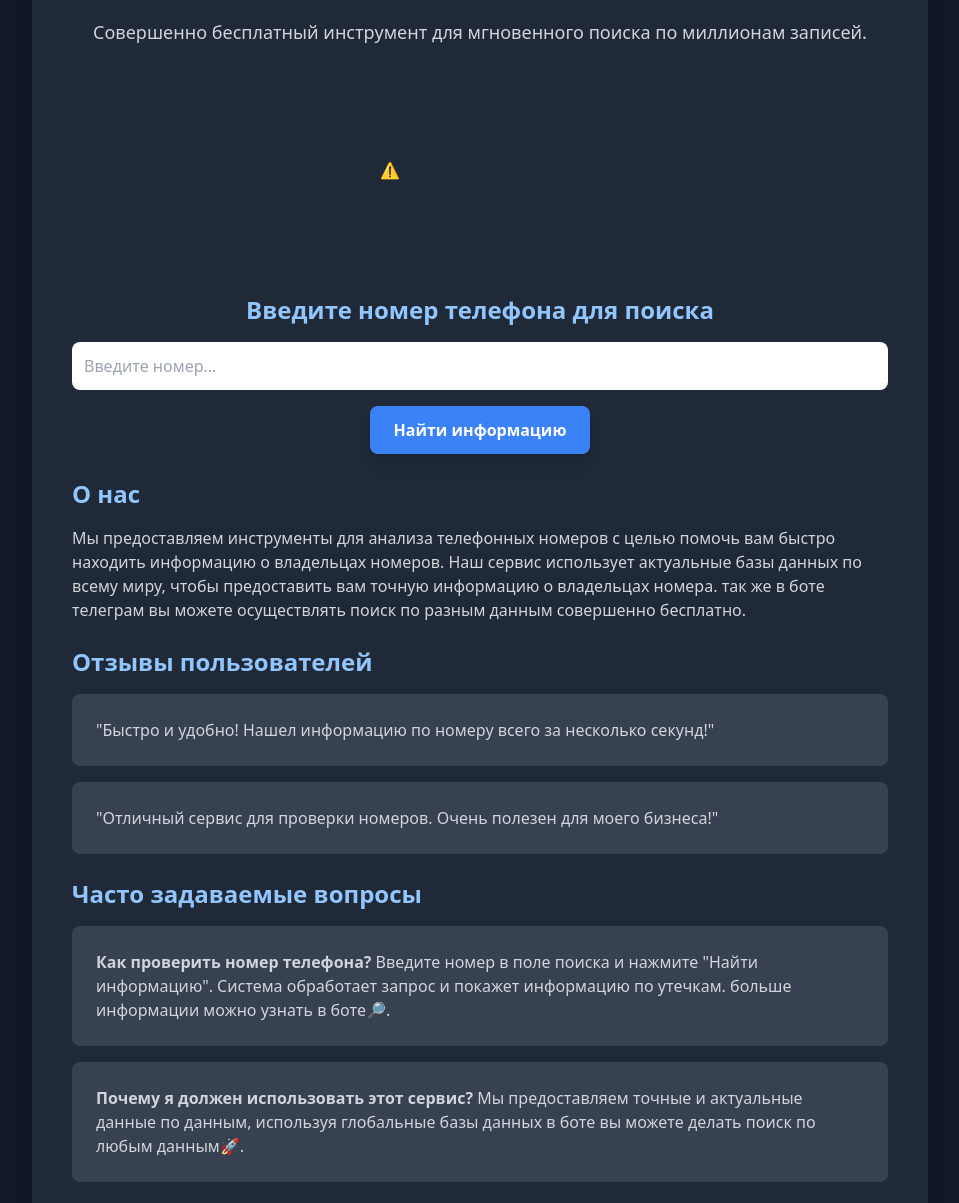
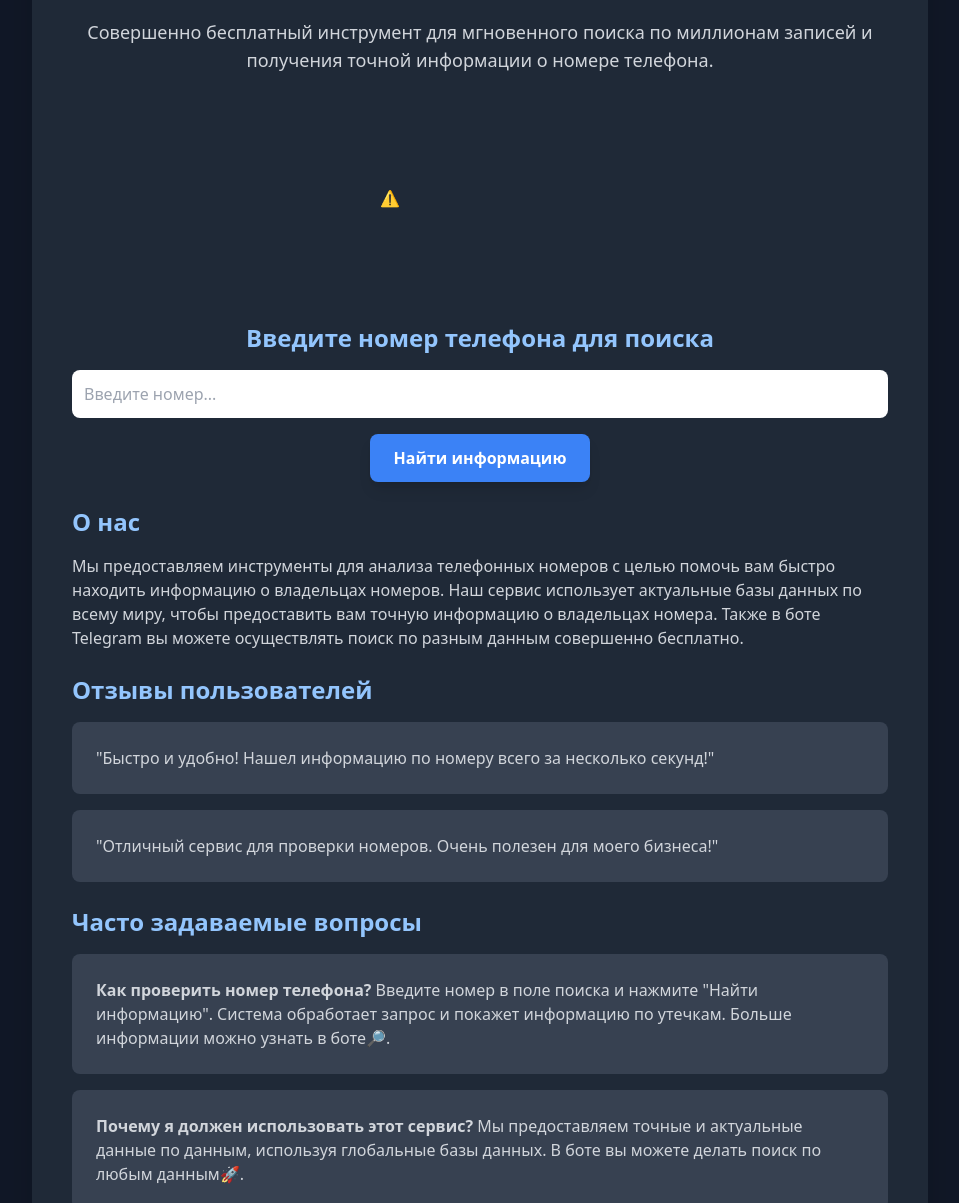
Before and after one commit to vektorosint/vektorosint.github.io, a plain HTML site: page index.html in a window 1280 px wide. Shown: the part 86-1289 px from the top of the page, without its empty margins (160-1119 px from the left). Drawn offline with nearby package versions, Linux system fonts and the light colour scheme; no server answers.

Commit message:
Update index.html

```diff
--- a/index.html
+++ b/index.html
@@ -4,8 +4,8 @@
     <meta charset="UTF-8">
     <meta name="viewport" content="width=device-width, initial-scale=1.0">
 
-    <meta name="description" content="Проверка номера телефона онлайн, информация о владельце номера, определение оператора и страны. Быстрый анализ номеров, инструмент OSINT для поиска по номеру телефона.">
-    <meta name="keywords" content="проверить номер телефона, глаз бога, анализ номера, OSINT, проверка номера, телефонный анализ, информация о владельце номера, номер телефона, операторы, страны, бесплатный поиск">
+    <meta name="description" content="Проверка номера телефона онлайн, информация о владельце номера, определение оператора и страны. Быстрый анализ номеров, инструмент OSINT для поиска по номеру телефона. Проверка номеров для бизнеса и личного использования.">
+    <meta name="keywords" content="проверить номер телефона, глаз бога, анализ номера, OSINT, проверка номера, телефонный анализ, информация о владельце номера, номер телефона, операторы, страны, бесплатный поиск, проверка по номеру">
     <meta name="author" content="Vektor OSINT">
     <meta property="og:title" content="OSINT Бот Telegram - Проверка номера телефона">
     <meta property="og:description" content="Быстрая и точная проверка номера телефона, анализ страны и оператора. Онлайн сервис для проверки телефонных номеров. Бесплатно.">
@@ -31,7 +31,8 @@
     {
       "@context": "https://schema.org",
       "@type": "FAQPage",
-      "mainEntity": [{
+      "mainEntity": [
+        {
           "@type": "Question",
           "name": "Как проверить номер телефона?",
           "acceptedAnswer": {
@@ -46,11 +47,12 @@
             "@type": "Answer",
             "text": "Наш сервис предоставляет точную и быструю информацию о номере телефона. Мы используем базы данных мировых операторов и стран для обеспечения точности."
           }
-      }]
+        }
+      ]
     }
     </script>
 
-    <title>OSINT Бот Telegram</title>
+    <title>OSINT Бот Telegram - Проверка номера телефона</title>
     <script src="https://cdn.tailwindcss.com"></script>
     <script defer src="https://unpkg.com/@lottiefiles/lottie-player@latest/dist/lottie-player.js"></script>
     <script>
@@ -86,7 +88,6 @@
             },
 
         };
-
 
         function searchNumber() {
             const number = document.getElementById('phone-number').value.replace(/\D/g, '');
@@ -137,7 +138,7 @@
     <div class="min-h-screen flex items-center justify-center px-4">
         <div class="max-w-4xl w-full bg-gray-800 p-10 rounded-2xl shadow-2xl">
             <h1 class="text-4xl font-bold text-center mb-6 text-blue-400">ВЕКТОР OSINT</h1>
-            <p class="text-lg text-center text-gray-300 mb-6">Совершенно бесплатный инструмент для мгновенного поиска по миллионам записей.</p>
+            <p class="text-lg text-center text-gray-300 mb-6">Совершенно бесплатный инструмент для мгновенного поиска по миллионам записей и получения точной информации о номере телефона.</p>
 
             <div class="flex justify-center my-6">
                 <lottie-player src="https://assets10.lottiefiles.com/packages/lf20_jtbfg2nb.json" background="transparent" speed="1" style="width: 200px; height: 200px;" loop autoplay></lottie-player>
@@ -158,7 +159,7 @@
             <!-- О нас -->
             <section class="mt-6">
                 <h2 class="text-2xl font-semibold text-blue-300 mb-4">О нас</h2>
-                <p class="text-gray-300">Мы предоставляем инструменты для анализа телефонных номеров с целью помочь вам быстро находить информацию о владельцах номеров. Наш сервис использует актуальные базы данных по всему миру, чтобы предоставить вам точную информацию о владельцах номера. так же в боте телеграм вы можете осуществлять поиск по разным данным совершенно бесплатно.</p>
+                <p class="text-gray-300">Мы предоставляем инструменты для анализа телефонных номеров с целью помочь вам быстро находить информацию о владельцах номеров. Наш сервис использует актуальные базы данных по всему миру, чтобы предоставить вам точную информацию о владельцах номера. Также в боте Telegram вы можете осуществлять поиск по разным данным совершенно бесплатно.</p>
             </section>
 
             <!-- Отзывы -->
@@ -175,10 +176,10 @@
             <section class="mt-6">
                 <h2 class="text-2xl font-semibold text-blue-300 mb-4">Часто задаваемые вопросы</h2>
                 <div class="bg-gray-700 p-6 rounded-lg mb-4">
-                    <p class="text-gray-300"><strong>Как проверить номер телефона?</strong> Введите номер в поле поиска и нажмите "Найти информацию". Система обработает запрос и покажет информацию по утечкам. больше информации можно узнать в боте🔎.</p>
+                    <p class="text-gray-300"><strong>Как проверить номер телефона?</strong> Введите номер в поле поиска и нажмите "Найти информацию". Система обработает запрос и покажет информацию по утечкам. Больше информации можно узнать в боте🔎.</p>
                 </div>
                 <div class="bg-gray-700 p-6 rounded-lg">
-                    <p class="text-gray-300"><strong>Почему я должен использовать этот сервис?</strong> Мы предоставляем точные и актуальные данные по данным, используя глобальные базы данных в боте вы можете делать поиск по любым данным🚀.</p>
+                    <p class="text-gray-300"><strong>Почему я должен использовать этот сервис?</strong> Мы предоставляем точные и актуальные данные по данным, используя глобальные базы данных. В боте вы можете делать поиск по любым данным🚀.</p>
                 </div>
             </section>
 
```
Lines whose indentation alone changed are shown as unchanged.
